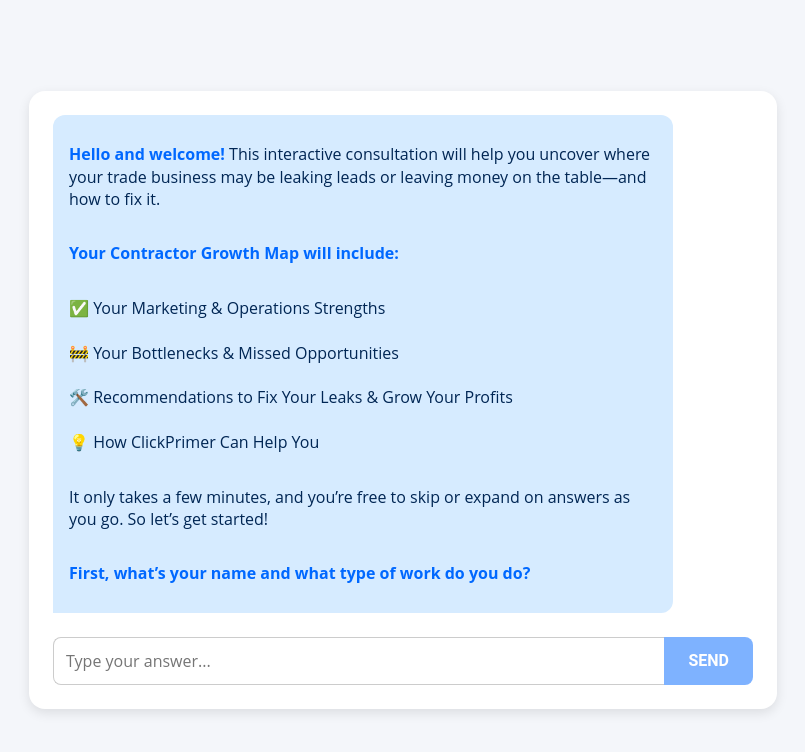
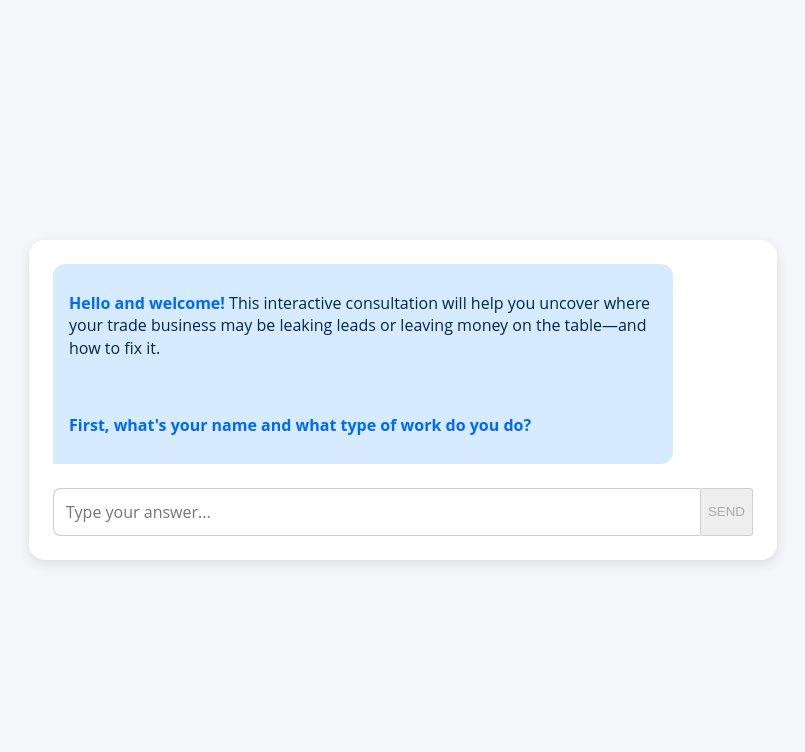
Before and after one commit to clickprimer/contractor-growth-map, a Next.js app: page / in a window 1280 px wide. Shown: the top 752 px of the page, without its empty margins (237-1042 px from the left). Built offline with nearby package versions, Linux system fonts and the light colour scheme.

Commit message:
Add files via upload

```diff
--- a/pages/index.js
+++ b/pages/index.js
@@ -1,25 +1,13 @@
 
 import { useState, useEffect, useRef } from 'react';
-import { generatePDF } from '../utils/generatePDF';
 import ReactMarkdown from 'react-markdown';
-import { getNextPrompt } from '../utils/ask'; // 🧠 Custom quiz logic
+import { getNextWithStreaming } from '../utils/ask';
 
 export default function Home() {
   const [messages, setMessages] = useState([
     {
       role: 'assistant',
-      content: `**Hello and welcome!** This interactive consultation will help you uncover where your trade business may be leaking leads or leaving money on the table—and how to fix it.
-
-**Your Contractor Growth Map will include:**
-
-✅ Your Marketing & Operations Strengths
-🚧 Your Bottlenecks & Missed Opportunities
-🛠️ Recommendations to Fix Your Leaks & Grow Your Profits
-💡 How ClickPrimer Can Help You
-
-It only takes a few minutes, and you’re free to skip or expand on answers as you go. So let’s get started!
-
-**First, what’s your name and what type of work do you do?**`
+      content: `**Hello and welcome!** This interactive consultation will help you uncover where your trade business may be leaking leads or leaving money on the table—and how to fix it.\n\n**First, what's your name and what type of work do you do?**`
     }
   ]);
   const [input, setInput] = useState('');
@@ -33,35 +21,41 @@ It only takes a few minutes, and you’re free to skip or expand on answers as y
     e.preventDefault();
     if (!input.trim()) return;
 
+    // Push user's message (no streaming for user)
     const newUserMessage = { role: 'user', content: input.trim() };
-    setMessages((prev) => [...prev, newUserMessage]);
-
+    setMessages(prev => [...prev, newUserMessage]);
     setInput('');
 
+    // Create empty assistant message to stream into
+    const assistantIndex = messages.length + 1;
+    setMessages(prev => [...prev, { role: 'assistant', content: '' }]);
+
+    const onAssistantChunk = (chunk) => {
+      setMessages(prev => {
+        const copy = [...prev];
+        const existing = copy[assistantIndex];
+        if (!existing) return prev;
+        copy[assistantIndex] = { ...existing, content: (existing.content || '') + chunk };
+        return copy;
+      });
+    };
+
     try {
-      const { done, prompt } = await getNextPrompt(newUserMessage.content);
-      setMessages((prev) => [...prev, { role: 'assistant', content: prompt }]);
-      // Optionally, when done === true, we could expose a "Download PDF" button that calls generatePDF.
-      // For now, we just display the summary in the chat.
-    } catch (error) {
-      console.error('Error:', error);
-      setMessages((prev) => [...prev, {
-        role: 'assistant',
-        content: `⚠️ Sorry, something went wrong. Please try again.`
-      }]);
+      await getNextWithStreaming(newUserMessage.content, onAssistantChunk);
+    } catch (err) {
+      onAssistantChunk("\n\n⚠️ Sorry, something went wrong. Please try again.");
     }
   };
 
   return (
     <div className="container">
-      <div className="chat-box">
-        <div className="chat-messages">
+      <div className="chat-box fixed">
+        <div className="chat-messages scrollable">
           {messages.map((msg, idx) => (
-            <div
-              key={idx}
-              className={`chat-message ${msg.role === 'user' ? 'user' : 'ai'}`}
-            >
-              <ReactMarkdown>{msg.content}</ReactMarkdown>
+            <div key={idx} className={`chat-message ${msg.role === 'user' ? 'user' : 'ai'}`}>
+              <div className={`bubble ${msg.role}`}>
+                <ReactMarkdown>{msg.content}</ReactMarkdown>
+              </div>
             </div>
           ))}
           <div ref={chatEndRef} />
@@ -74,11 +68,7 @@ It only takes a few minutes, and you’re free to skip or expand on answers as y
             value={input}
             onChange={(e) => setInput(e.target.value)}
           />
-          <button
-            type="submit"
-            className="chat-send-button"
-            disabled={!input.trim()}
-          >
+          <button type="submit" disabled={!input.trim()}>
             SEND
           </button>
         </form>
```
